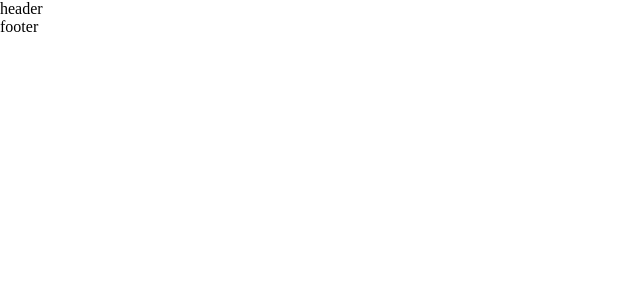
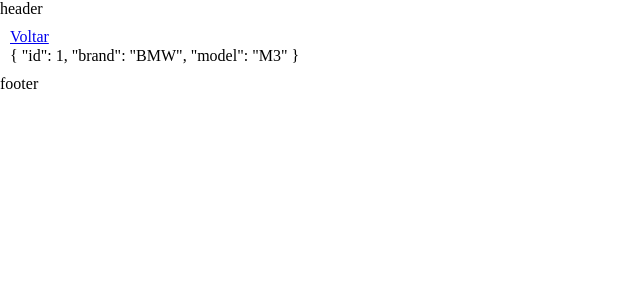
Before and after one commit to yoannes/vue3-4, a Vue app: page /cars/1 in a window 1280 px wide. Before the commit this address had no page. Shown: the top 300 px of the page, without its empty margins (0-640 px from the left). Built offline with nearby package versions, Linux system fonts and the light colour scheme.

Commit message:
Criação do roteador

```diff
--- a/src/modules/cars.js
+++ b/src/modules/cars.js
@@ -3,10 +3,9 @@
 const state = reactive({
   clicked: null,
   list: [
-    { brand: "BMW", model: "M3" },
-    { brand: "Audi", model: "A3" },
-    { brand: "Mercedes", model: "C300" },
-
+    { id: 1, brand: "BMW", model: "M3" },
+    { id: 2, brand: "Audi", model: "A3" },
+    { id: 3, brand: "Mercedes", model: "C300" },
   ],
 });
 
--- a/src/router/index.js
+++ b/src/router/index.js
@@ -1,12 +1,22 @@
 import { createRouter, createWebHistory } from "vue-router";
 import Home from "../views/Home.vue";
+import Car from "../views/Car.vue";
+import Cars from "../views/Cars.vue";
 
 const routes = [
   {
     path: "/",
     name: "Home",
     component: Home,
+
   },
+  {
+    path: "/cars",
+    name: "Cars",
+    component: Cars,
+    children: [],
+  },
+  { path: "/cars/:carId", name: "Car", component: Car },
   {
     path: "/about",
     name: "About",
--- /dev/null
+++ b/src/views/Car.vue
@@ -0,0 +1,33 @@
+<template>
+  <div style="margin: 10px">
+    <router-link :to="{ name: 'Cars' }">Voltar</router-link>
+
+    <div>
+      {{ car }}
+    </div>
+  </div>
+</template>
+
+<script>
+import { useRoute } from "vue-router";
+import { computed } from "vue";
+import useCars from "@/modules/cars";
+
+export default {
+  setup() {
+    const route = useRoute();
+    const cars = useCars();
+
+    const car = computed(() => {
+      const x = cars.state.list.find((c) => c.id === Math.floor(route.params.carId));
+      return x;
+    });
+
+    console.log("[route]...", route.params.carId);
+
+    return {
+      car,
+    };
+  },
+};
+</script>
--- /dev/null
+++ b/src/views/Cars.vue
@@ -0,0 +1,38 @@
+<template>
+  <div style="margin: 10px">
+    <div v-for="c in list" :key="c.model">
+      <div @click="clickHandler(c)">{{ c.brand }}</div>
+    </div>
+
+    <div style="border: 1px solid green">
+      <router-view />
+    </div>
+  </div>
+</template>
+
+<script>
+import { computed } from "vue";
+import { useRouter } from "vue-router";
+import useCars from "@/modules/cars";
+
+export default {
+  setup() {
+    const router = useRouter();
+    const cars = useCars();
+
+    const list = computed(() => cars.state.list);
+
+    const clickHandler = (car) => {
+      cars.mutations.setClicked(car);
+      router.push({ name: "Car", params: { carId: car.id } });
+    };
+
+    console.log("[]...", cars);
+
+    return {
+      list,
+      clickHandler,
+    };
+  },
+};
+</script>
--- a/src/views/Home.vue
+++ b/src/views/Home.vue
@@ -1,41 +1,18 @@
 <template>
   <div>
-    <div v-for="c in list" :key="c.model">
-      <div @click="clickHandler(c)">{{c.brand}}</div>
+    <div style="margin-top: 10px">
+      Home dos carros
     </div>
-
-    <div style="margin-top: 10px">
-      <comp />
-    </div>
-
   </div>
 </template>
 
 <script>
-import { computed } from "vue";
-import useCars from "@/modules/cars";
-import Comp from "@/components/Comp.vue";
 
 export default {
-  components: {
-    Comp,
-  },
+  components: { },
 
   setup() {
-    const cars = useCars();
-
-    const list = computed(() => cars.state.list);
-
-    const clickHandler = (car) => {
-      cars.mutations.setClicked(car);
-    };
-
-    console.log("[]...", cars);
-
-    return {
-      list,
-      clickHandler,
-    };
+    return {};
   },
 };
 </script>
```
Also changed, not shown: 1 other file (tests, documents, lock files or other folders).
